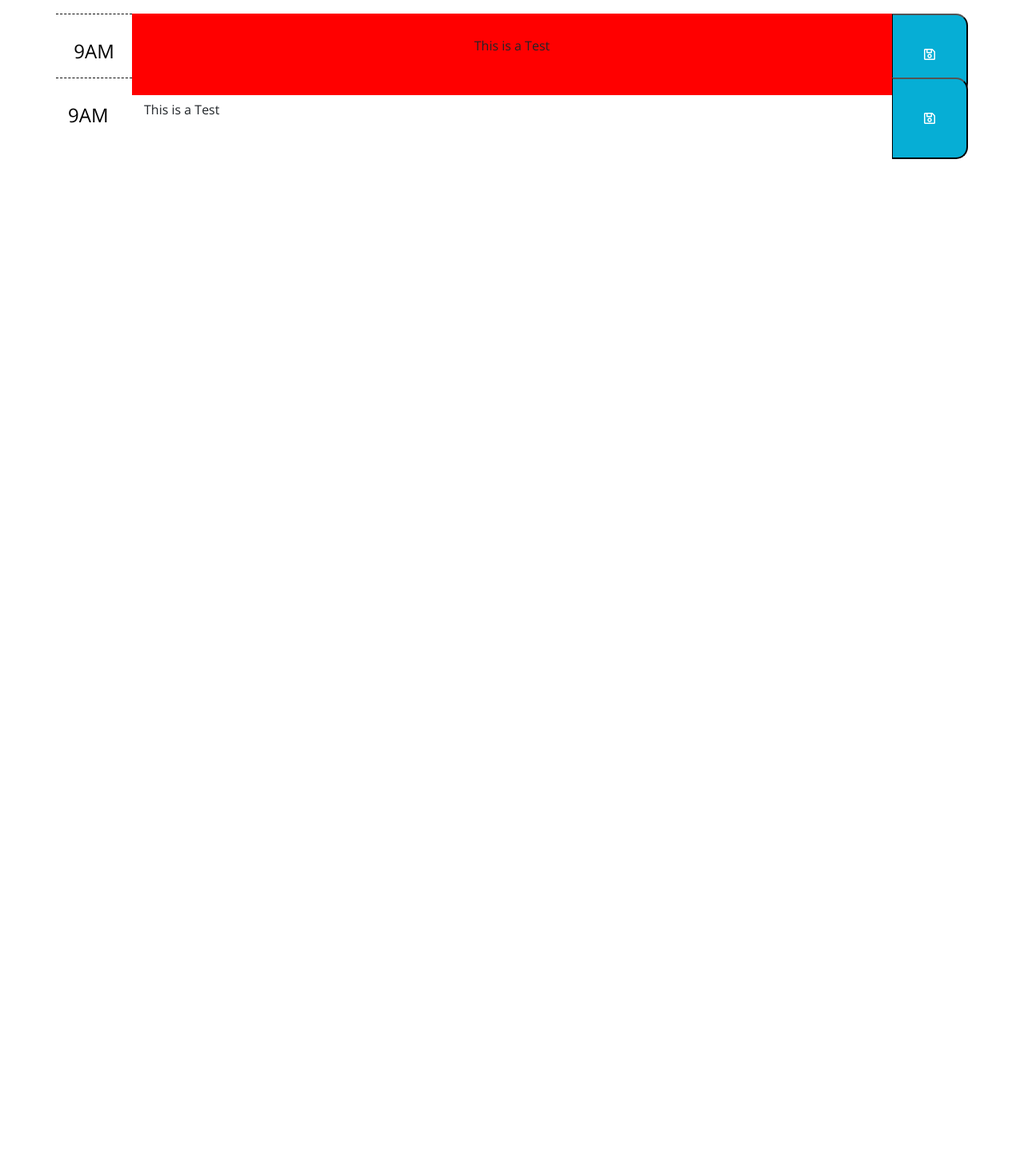
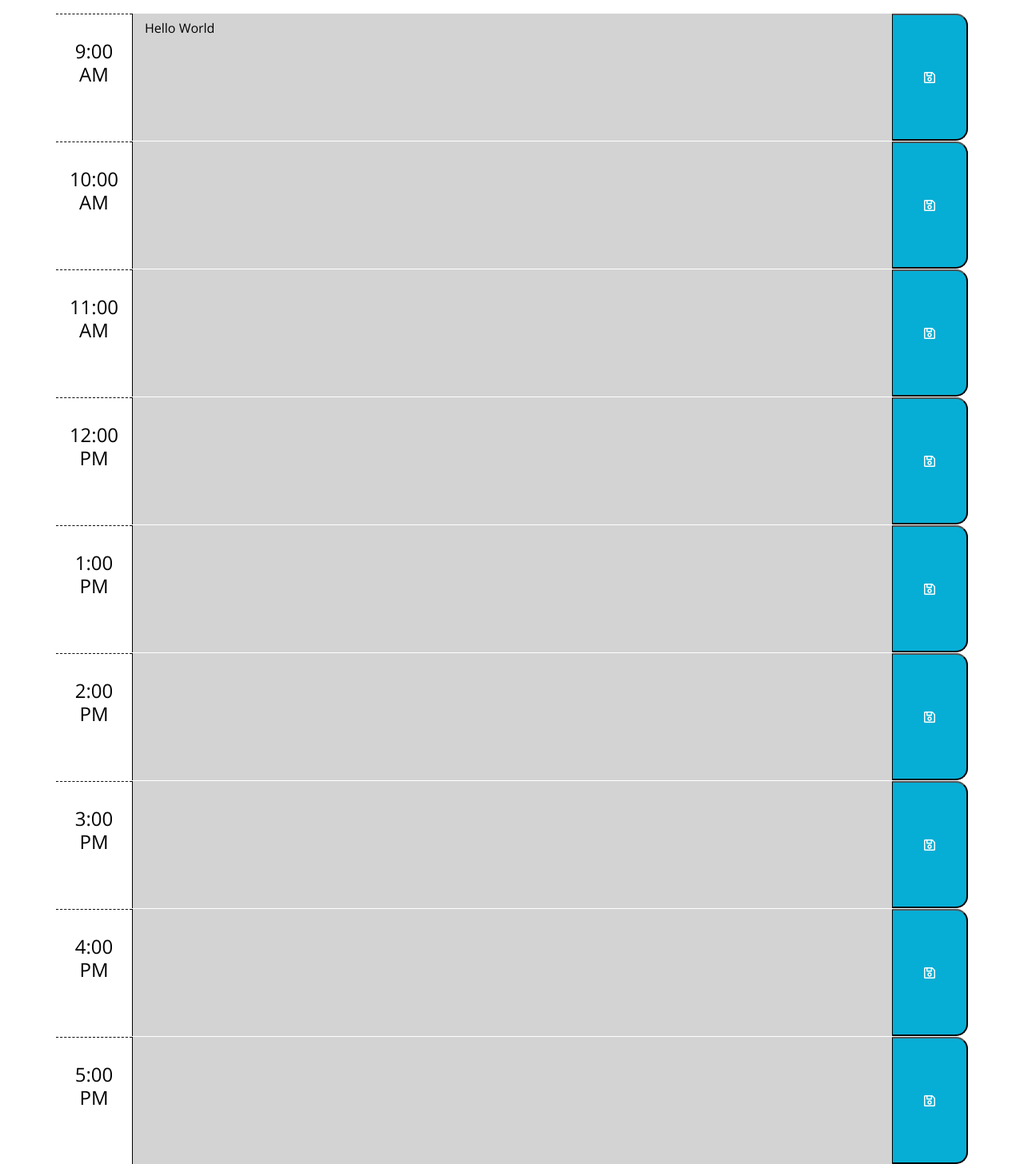
Before and after one commit to JAMart01/Work-Day-Scheduler, a plain HTML site: page index.html in a window 1280 px wide. Shown: the part 320-1776 px from the top of the page at 80% size. Before the commit the page ends 800 px from the top, so only its background shows below. Drawn offline with nearby package versions, Linux system fonts and the light colour scheme.

Commit message:
added the timeblock coloring functionality and started work on the textarea local storage capture

```diff
--- a/assets/css/style.css
+++ b/assets/css/style.css
@@ -13,8 +13,6 @@ textarea{
   border-left: 1px solid black;
   padding: 10px;
 }
-
-
 
 .jumbotron {
   text-align: center;
@@ -38,7 +36,7 @@ textarea{
 
 .row {
   white-space: pre-wrap;
-  height: 80px;
+  height: 10em;
   border-top: 1px solid white;;
 }
 
@@ -80,9 +78,3 @@ textarea{
   font-size: 20px;
   transition: all .3s ease-in-out;
 }
-
-
-/* Using to try to figure out the issue with overlapping rows */
-.testing {
-  background-color: red;
-}
--- a/assets/js/js.js
+++ b/assets/js/js.js
@@ -1,16 +1,19 @@
 // Completed Objectives
+
 
 // GIVEN I am using a daily planner to create a schedule
 // WHEN I open the planner
 // THEN the current day is displayed at the top of the calendar
-
-// Incomplete Objectives
 // WHEN I scroll down
 // THEN I am presented with time blocks for standard business hours (This means 9-5 according to the mock-up)
 // WHEN I view the time blocks for that day
 // THEN each time block is color-coded to indicate whether it is in the past, present, or future
 // WHEN I click into a time block
 // THEN I can enter an event
+
+// Incomplete Objectives
+
+
 // WHEN I click the save button for that time block
 // THEN the text for that event is saved in local storage
 // WHEN I refresh the page
@@ -18,19 +21,34 @@
 
 
 
+// Global Variables
+
+
+// Used to manipulate the dom on the header and update the current day and time
+var currentDayEl = document.getElementById("currentDay");
+
+// Used to check what the current hour is (ranges from 0-23)
+var currentHour = moment().hours();
+
+// Used to access the timeBlock array which contains all of our timeBlocks
+var timeBlock = document.getElementsByClassName("time-block");
+
+// Used to access the Buttons
+var saveButton = document.getElementsByClassName("saveBtn");
+
+// Used to access the content of the text area
+var textArea = document.getElementsByClassName("description");
 
 
 
 
 
-// Global Variables
-var currentDayEl = document.getElementById("currentDay");
-
-
-
-
-
-
+// A for loop to add event listeners to all the save buttons. What purpose will this serve? I have no clue xD
+for (i=0; i < saveButton.length; i++) {
+    saveButton[i].addEventListener('click', function() {
+        console.log(textArea[i].innerText);
+    });
+}
 
 // Function that formats the date and time and adds it to the page
 var currentTime = function() {
@@ -43,3 +61,25 @@ currentTime();
 
 // Update's the time every second to maintain accuracy
 setInterval(currentTime, 1000);
+
+// Function used to update the time block colors based on if it's hour is in the past, present, or future.
+var validateTimeBlockHour = function() {
+    for (i=0; i < timeBlock.length; i++) {
+
+        if(timeBlock[i].id < currentHour) {
+            timeBlock[i].className += " past";
+        }
+        else if(timeBlock[i].id = currentHour) {
+            timeBlock[i].className += " present";
+        }
+        else {
+            timeBlock[i].className += " future";
+        }
+    }
+}
+
+// function call to set the classes of the timeblock
+validateTimeBlockHour();
+
+// Updates the timeblocks classes every second to ensure the user has up to date accurate information.
+setInterval(validateTimeBlockHour, 15000);
--- a/index.html
+++ b/index.html
@@ -32,26 +32,77 @@
     <div class="container">
       <!-- Timeblocks go here -->
 
-      <div class="row time-block">
+      <div class="row time-block" id="9">
         <div class="hour col-md-1">
-          <h4>9AM</h4>
+          <h4>9:00 AM</h4>
         </div>
-        <div class = "col-md-10 testing">
-          <p class="description">This is a Test</p>
-        </div>
-        <button class="saveBtn col-md-1 far fa-save"></button>
-      </div>
-      <div class="row">
-        <div class="hour col-md-1">
-          <h4>9AM</h4>
-        </div>
-        <div class = "textarea col-md-10">
-          <p class="description">This is a Test</p>
-        </div>
+          <textarea class=" col-md-10 description">Hello World</textarea>
         <button class="saveBtn col-md-1 far fa-save"></button>
       </div>
 
+      <div class="row time-block" id="10">
+        <div class="hour col-md-1">
+          <h4>10:00 AM</h4>
+        </div>
+        <textarea class=" col-md-10 description"></textarea>
+        <button class="saveBtn col-md-1 far fa-save"></button>
+      </div>
 
+      <div class="row time-block" id="11">
+        <div class="hour col-md-1">
+          <h4>11:00 AM</h4>
+        </div>
+        <textarea class=" col-md-10 description"></textarea>
+        <button class="saveBtn col-md-1 far fa-save"></button>
+      </div>
+
+      <div class="row time-block" id="12">
+        <div class="hour col-md-1">
+          <h4 data-hour="12">12:00 PM</h4>
+        </div>
+        <textarea class=" col-md-10 description"></textarea>
+        <button class="saveBtn col-md-1 far fa-save"></button>
+      </div>
+
+      <div class="row time-block" id="13">
+        <div class="hour col-md-1">
+          <h4>1:00 PM</h4>
+        </div>
+        <textarea class=" col-md-10 description"></textarea>
+        <button class="saveBtn col-md-1 far fa-save"></button>
+      </div>
+
+      <div class="row time-block" id="14">
+        <div class="hour col-md-1">
+          <h4>2:00 PM</h4>
+        </div>
+        <textarea class=" col-md-10 description"></textarea>
+        <button class="saveBtn col-md-1 far fa-save"></button>
+      </div>
+
+      <div class="row time-block" id="15">
+        <div class="hour col-md-1">
+          <h4>3:00 PM</h4>
+        </div>
+        <textarea class=" col-md-10 description"></textarea>
+        <button class="saveBtn col-md-1 far fa-save"></button>
+      </div>
+
+      <div class="row time-block" id="16">
+        <div class="hour col-md-1">
+          <h4>4:00 PM</h4>
+        </div>
+        <textarea class=" col-md-10 description"></textarea>
+        <button class="saveBtn col-md-1 far fa-save"></button>
+      </div>
+
+      <div class="row time-block" id="17">
+        <div class="hour col-md-1">
+          <h4 data-hour="17">5:00 PM</h4>
+        </div>
+        <textarea class=" col-md-10 description"></textarea>
+        <button class="saveBtn col-md-1 far fa-save"></button>
+      </div>
 
 
     </div>
```
